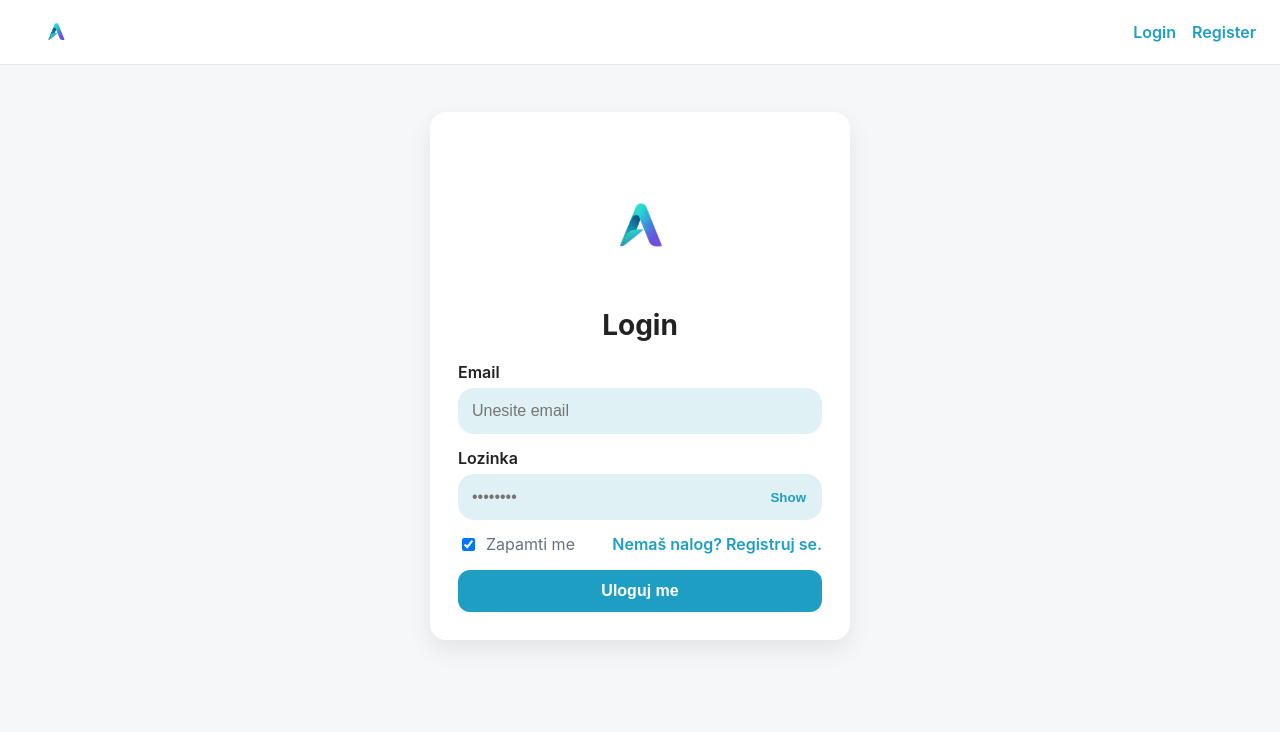
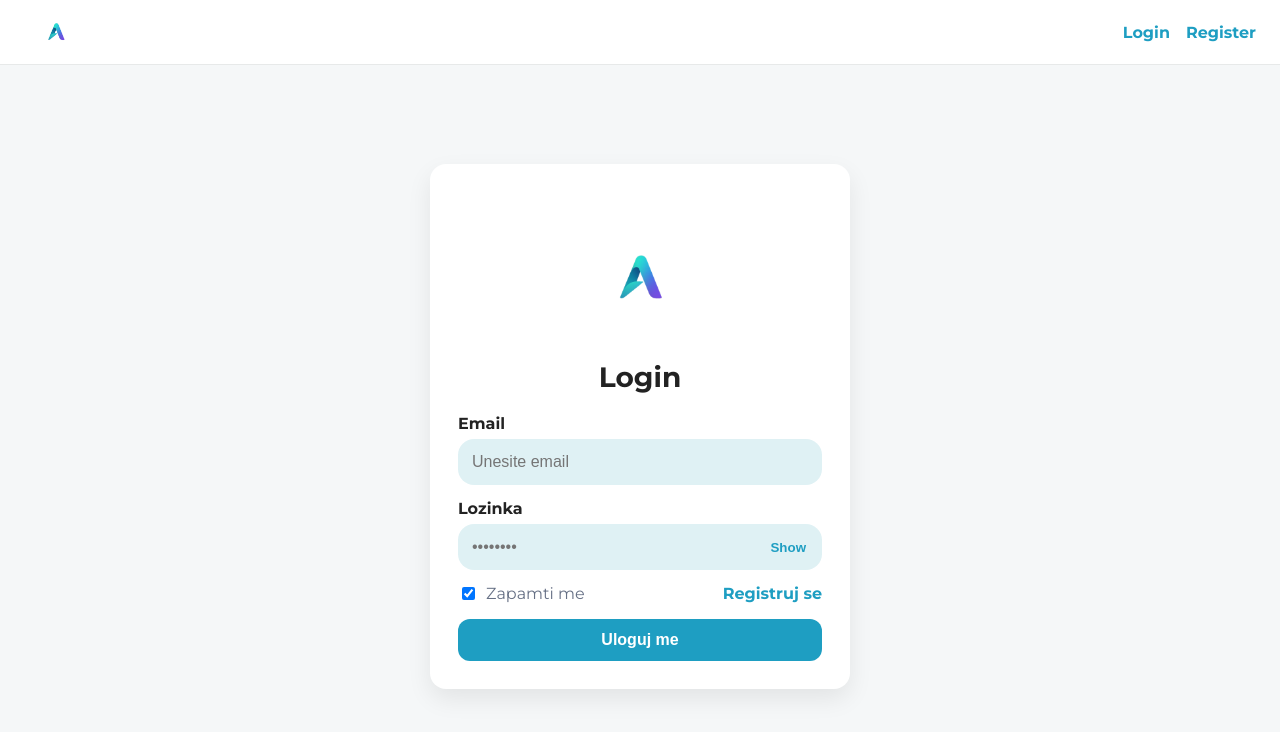
Before and after one commit to elab-development/internet-tehnologije-2024-projekat-upravljanjedogadjajima_2021_0055, a React (Vite) app in the folder frontend/: page /login in a window 1280 px wide. Shown: the top 732 px of the page. Built offline with nearby package versions, Linux system fonts and the light colour scheme; no server answers.

Commit message:
Dodate sitne stilske izmene.

```diff
--- a/frontend/src/pages/Login.jsx
+++ b/frontend/src/pages/Login.jsx
@@ -90,7 +90,7 @@ export default function Login() {
               <input type="checkbox" name="remember" checked={form.remember} onChange={onChange}/>
               <span>Zapamti me</span>
             </label>
-            <Link className="link" to="/register">Nemaš nalog? Registruj se.</Link>
+            <Link className="link" to="/register">Registruj se</Link>
           </div>
           <AppButton type="submit" disabled={loading}>
             {loading ? "Ulogujem..." : "Uloguj me"}
--- a/frontend/src/styles.css
+++ b/frontend/src/styles.css
@@ -1,6 +1,3 @@
-:root{
-  /* ...existing code... */
-}
 @import url('https://fonts.googleapis.com/css2?family=Montserrat:wght@400;500;700&display=swap');
 :root{
   --bg:#f5f7f8;
@@ -14,10 +11,25 @@
 body{margin:0;font-family:'Montserrat', Inter, system-ui, Segoe UI, Arial, sans-serif;background:var(--bg);color:var(--ink)}
 .topbar{position:sticky;top:0;display:flex;gap:16px;align-items:center;padding:12px 24px;background:#fff;box-shadow:0 1px 0 rgba(0,0,0,.06)}
 .brand{display:inline-flex;align-items:center;justify-content:center;text-decoration:none;font-weight:700}
-.navlink{color:var(--primary);text-decoration:none;font-weight:600}
+.navlink{color:var(--primary);text-decoration:none;font-weight:600;position:relative;}
+.navlink::after {
+  content: "";
+  display: block;
+  position: absolute;
+  left: 0;
+  bottom: -2px;
+  width: 100%;
+  height: 2px;
+  background: var(--primary);
+  transform: scaleX(0);
+  transition: transform 0.2s ease;
+}
+.navlink:hover::after {
+  transform: scaleX(1);
+}
 .spacer{flex:1}
 .page{max-width:960px;margin:48px auto;padding:0 16px}
-.auth-grid{display:grid;grid-template-columns:minmax(320px,420px);justify-content:center}
+.auth-grid{display:grid;grid-template-columns:minmax(320px,420px);justify-content:center;margin-top:100px;}
 .card{background:var(--card);box-shadow:var(--shadow);border-radius:16px;padding:28px}
 .card-title{text-align:center;margin:0 0 20px;font-size:28px}
 .field{margin-bottom:14px}
```
